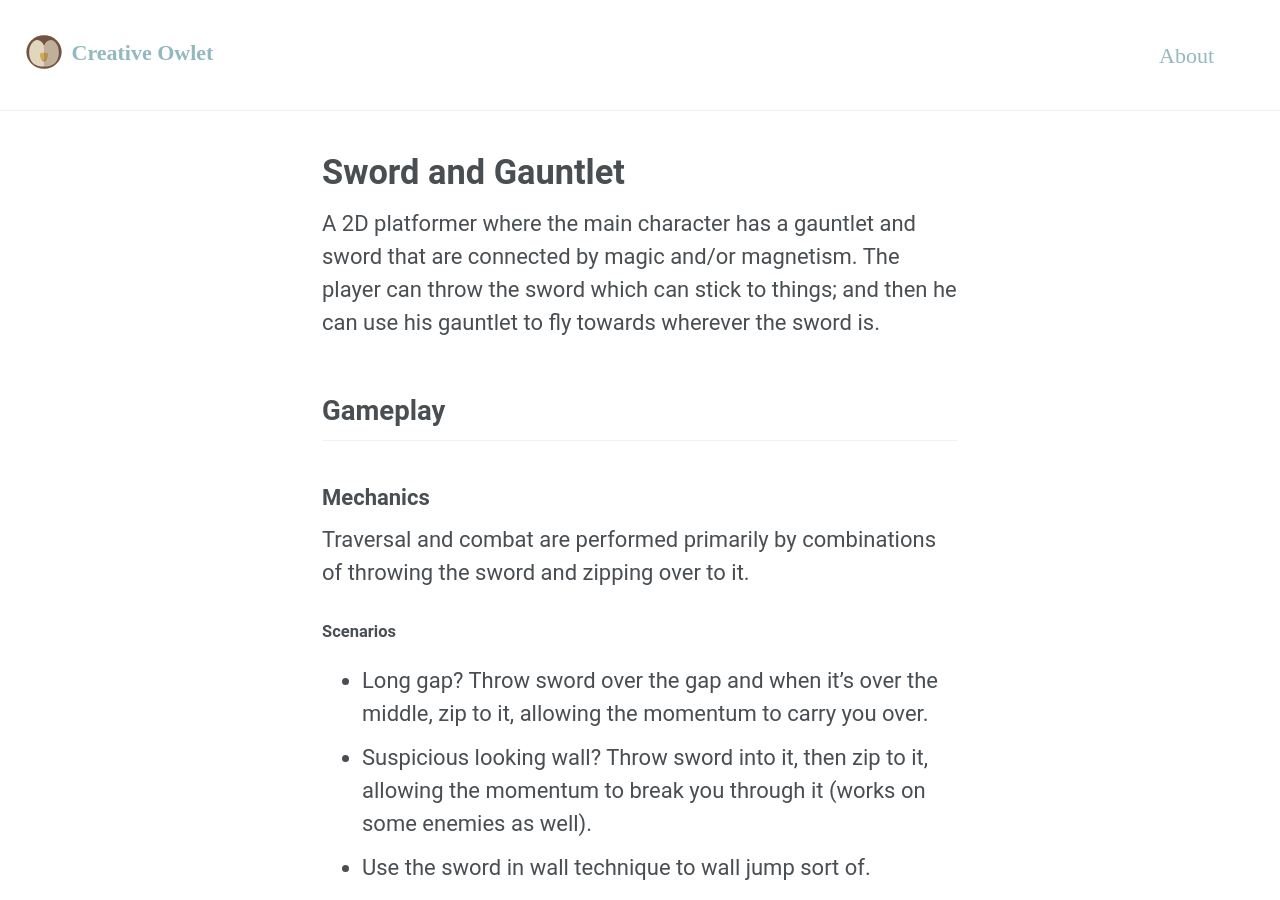
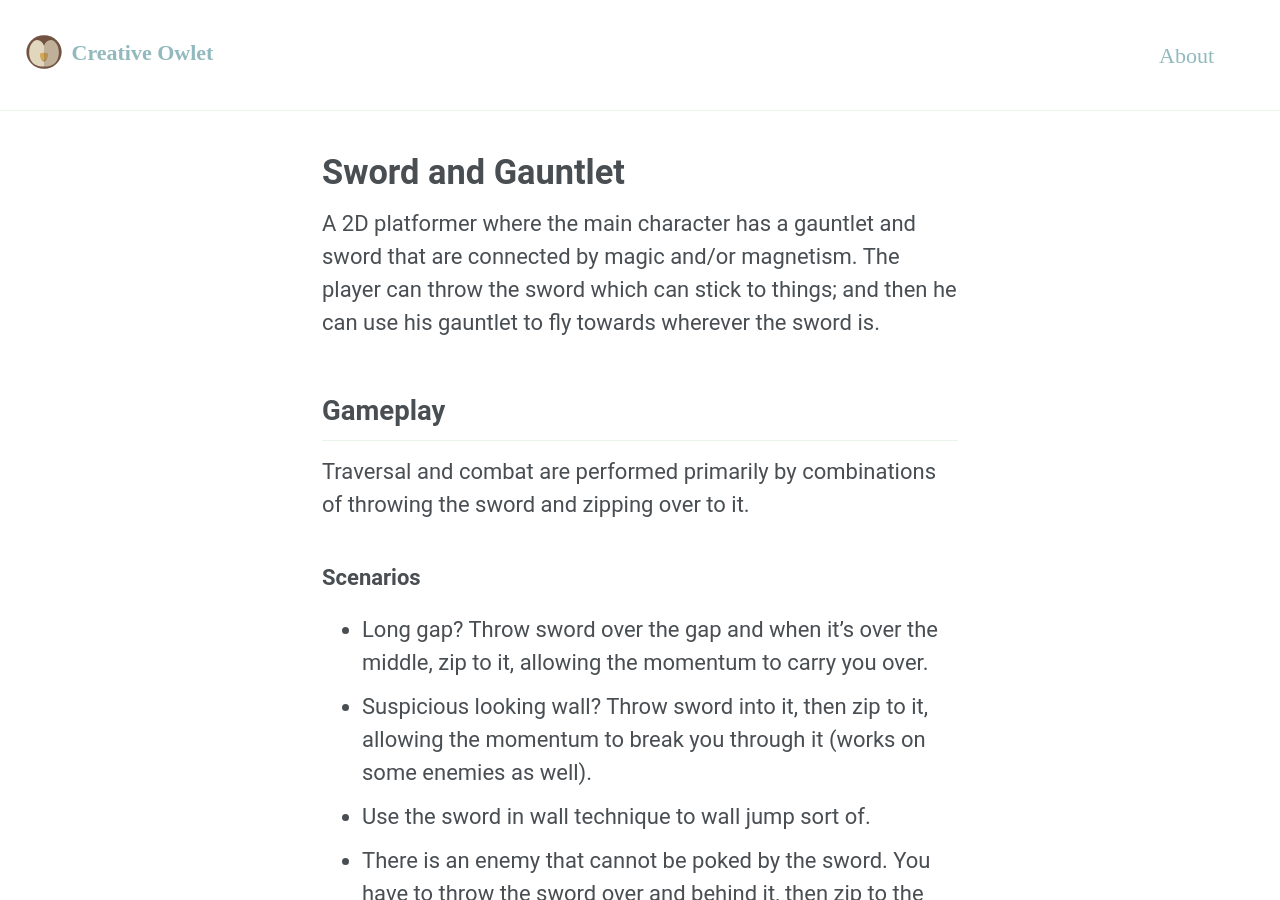
Before and after one commit to zekehernandez/creativeowlet, a Jekyll site: the page built from _posts/2017-09-22-sword-and-gauntlet.markdown, in a window 1280 px wide and 900 px high. Built offline with Jekyll 4.4.1, drawn with Linux system fonts in a browser that asks for light colours; some web fonts are replaced; comment, search, counter and statistics services are not loaded.

Commit message:
remove mechanics header

```diff
--- a/_posts/2017-09-22-sword-and-gauntlet.markdown
+++ b/_posts/2017-09-22-sword-and-gauntlet.markdown
@@ -11,26 +11,21 @@ stick to things; and then he can use his gauntlet to fly towards wherever the
 sword is.
 
 ## Gameplay
-### Mechanics
 Traversal and combat are performed primarily by combinations of throwing the
 sword and zipping over to it.
-
-#### Scenarios
+### Scenarios
 - Long gap? Throw sword over the gap and when it's over the middle, zip to it, allowing the momentum to carry you over.
 - Suspicious looking wall? Throw sword into it, then zip to it, allowing the momentum to break you through it (works on some enemies as well).
 - Use the sword in wall technique to wall jump sort of.
 - There is an enemy that cannot be poked by the sword. You have to throw the sword over and behind it, then zip to the sword to mega punch the enemy.
-
-#### Potential Issues
+### Potential Issues
 - The sword could end up in a place that you can't zip to and retrieve.
 - It could be difficult to throw the sword with accuracy (which would be frustrating).
 - You could throw your sword in the air, zip to it and catch, throw it again even higher; infinitely flying higher and higher.
-
 #### Other Ideas
 - The character can also grab on to things/enemies.
   - Grab an enemy, throw your sword in the air, zip to it, release enemy, watch it fly.
   - There's something really heavy that needs to be moved, pushing it or pulling it won't work. So you grab it, and use the sword throw/zip combo.
-
 ### Controls
 - Left Stick: player movement
 - Right Stick: aiming
@@ -38,7 +33,6 @@ sword and zipping over to it.
 - Face Button: basic attack
 - Left Trigger: grab something
 - Right Trigger: throw sword / zip to sword
-
 ## Story
 You are a young person and your father is a great warrior, maybe a king. You
 really look up to your dad. His iconic weapons of choice a magic gauntlet and
```
